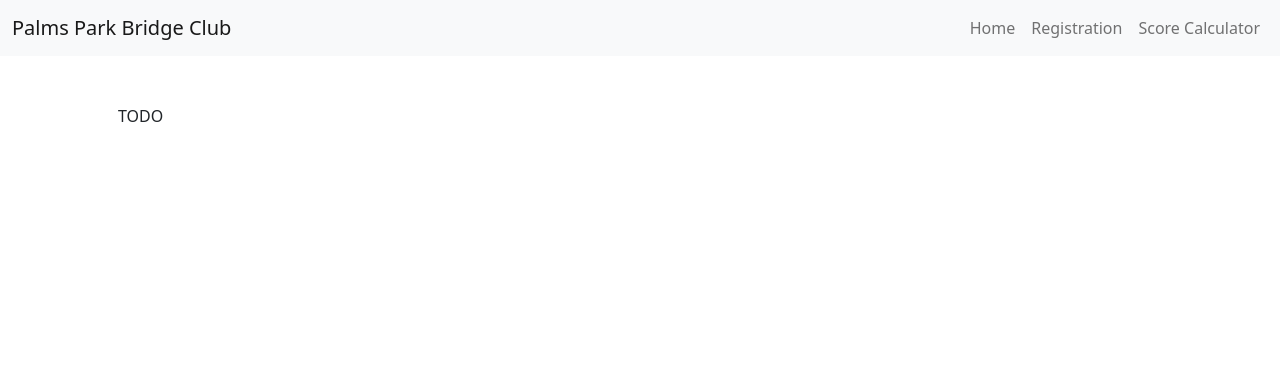
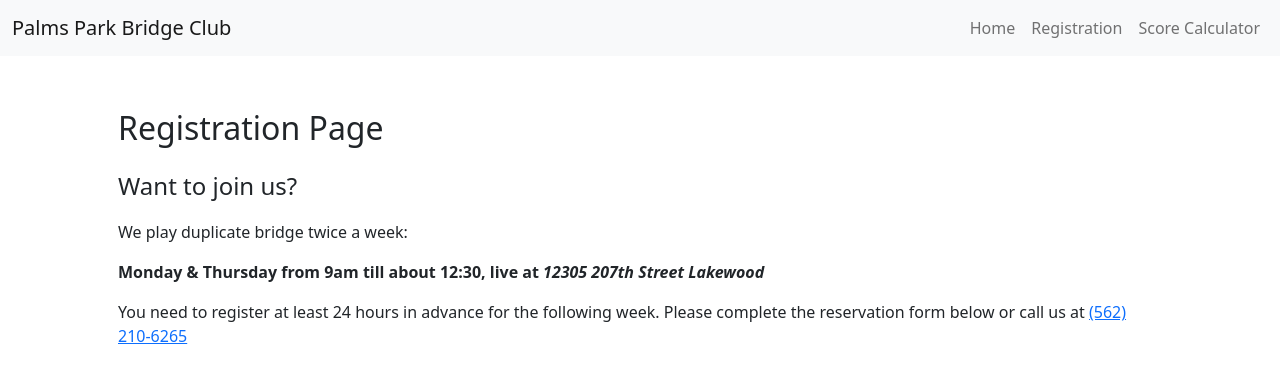
Before and after one commit to sergioluna/bridge-react-app, a React (Create React App) app: page /registration in a window 1280 px wide. Shown: the top 380 px of the page. Built offline with nearby package versions, Linux system fonts and the light colour scheme.

Commit message:
Add text to Registration page

```diff
--- a/src/pages/Registration.js
+++ b/src/pages/Registration.js
@@ -1,7 +1,14 @@
 function Registration() {
     return (
         <div className="container p-5">
-            TODO
+            <p className="fs-2">Registration Page</p>
+            <p className="fs-4">Want to join us?</p>
+            <p>We play duplicate bridge twice a week:</p>
+            <p> <strong>Monday & Thursday from 9am till about 12:30, live at <i>12305 207th Street Lakewood</i></strong></p>
+            <p>
+                You need to register at least 24 hours in advance for the following week.
+                Please complete the reservation form below or call us at <a href="tel:+15622106265">(562) 210-6265</a>
+            </p>
         </div>
     );
 }
```
